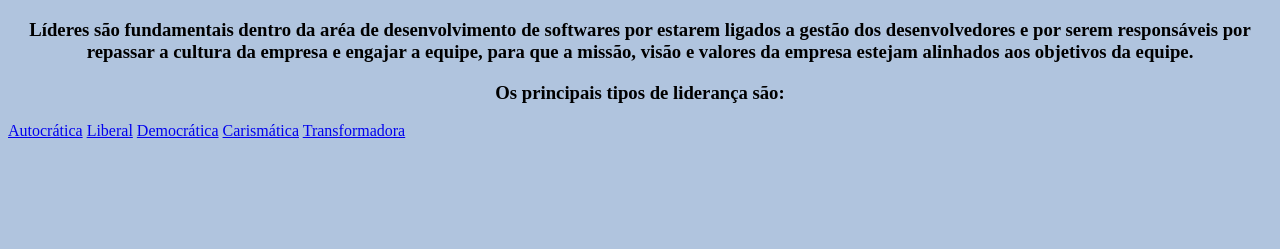
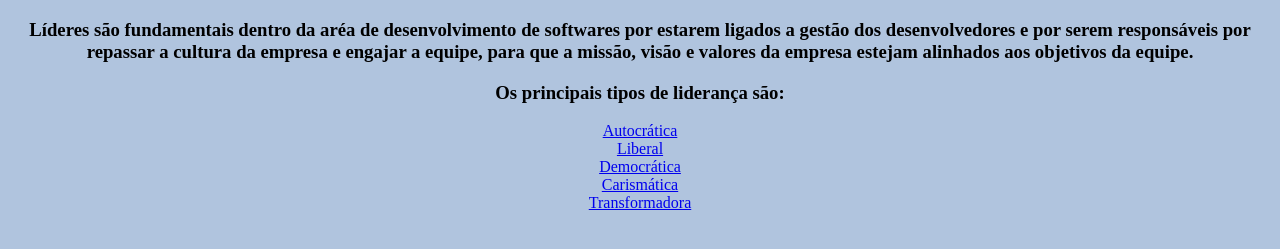
Before and after one commit to ViniciusBergamasco/AtividadeLideran-a, a plain HTML site: page index.html in a window 1280 px wide. Shown: the part 61-310 px from the top of the page. Drawn offline with Linux system fonts and the light colour scheme.

Commit message:
Finalizada a parte de lideranca liberal

```diff
--- a/index.html
+++ b/index.html
@@ -6,14 +6,15 @@
     <meta name="viewport" content="width=device-width, initial-scale=1.0">
     <title>Liderança</title>
 </head>
-<body bgcolor="#B0C4DE">
+<body align="center" bgcolor="#B0C4DE">
     <h1 style="text-align:center">Tipos de liderança</h1>
     <h3 style="text-align:center">Líderes são fundamentais dentro da aréa de desenvolvimento de softwares por estarem ligados a gestão dos desenvolvedores e por serem responsáveis por repassar a cultura da empresa e engajar a equipe, para que a missão, visão e valores da empresa estejam alinhados aos objetivos da equipe.</h3>
     <h3 style="text-align:center">Os principais tipos de liderança são:</h1>
-    <a href="url" style="text-align:center">Autocrática</a>
-    <a href="url" style="text-align:center">Liberal</a>
-    <a href="url" style="text-align:center">Democrática</a>
-    <a href="url" style="text-align:center">Carismática</a>
-    <a href="url" style="text-align:center">Transformadora</a>
+    <a href="url" >Autocrática<br></a>
+    <a href="liderancaLiberal.html">Liberal <br></a>
+    <a href="url" >Democrática<br></a>
+    <a href="url" >Carismática<br></a>
+    <a href="url" >Transformadora<br></a>
+
 </body>
 </html>
```
Also changed, not shown: liderancaLiberal.html (added, +27 -0 lines), Abordagem-Lideranca-Liberal-730x410.jpg (added).
